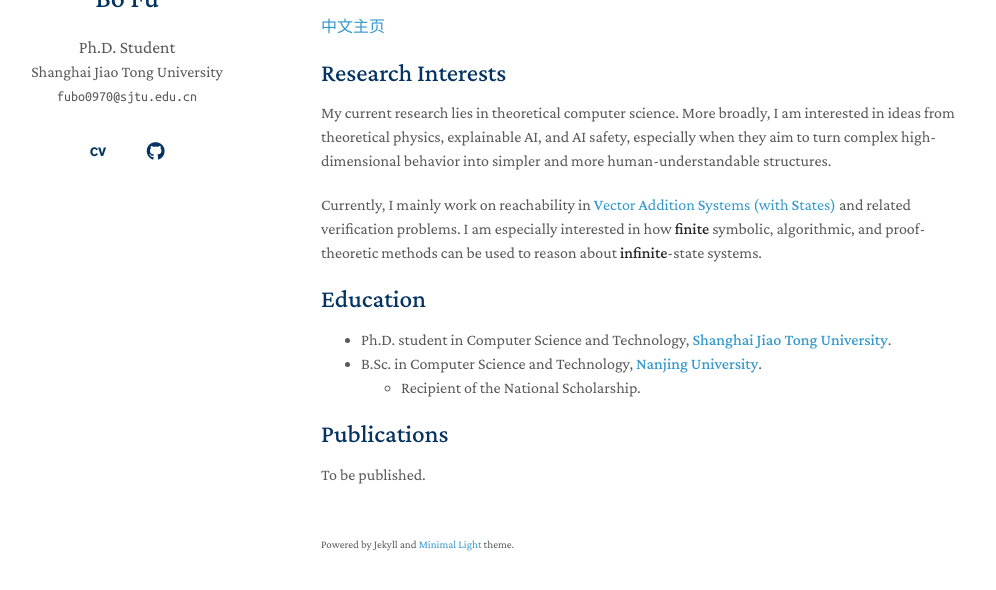
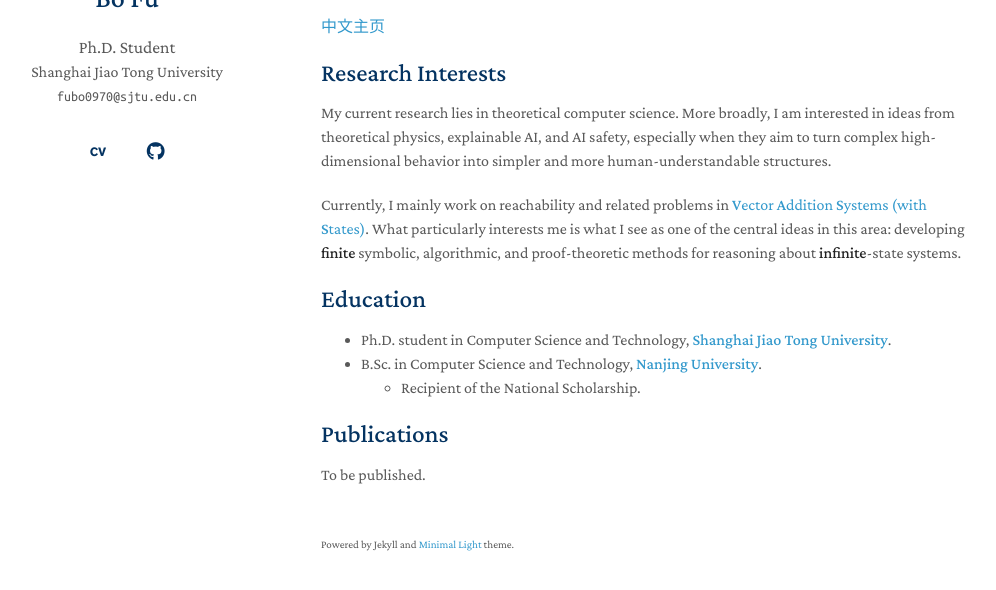
Before and after one commit to Mosms/Mosms.github.io, a Jekyll site: the page built from index.md, in a window 1280 px wide, cut to the strip 206-796 px from the top of the page. Shown: the whole strip, without its empty margins (149-1145 px from the left). Built offline with Jekyll 4.4.1, drawn with Linux system fonts in a browser that asks for light colours; our own code applies the rules of GitHub Pages for plain Markdown files.

Commit message:
Change info.

```diff
--- a/index.md
+++ b/index.md
@@ -17,7 +17,7 @@ More broadly, I am interested in ideas from [theoretical physics](https://en.wik
 My current research lies in theoretical computer science.
 More broadly, I am interested in ideas from theoretical physics, explainable AI, and AI safety, especially when they aim to turn complex high-dimensional behavior into simpler and more human-understandable structures.
 
-Currently, I mainly work on reachability in [**V**ector **A**ddition **S**ystems (with **S**tates)](https://en.wikipedia.org/wiki/Vector_addition_system) and related verification problems. I am especially interested in how **finite** symbolic, algorithmic, and proof-theoretic methods can be used to reason about **infinite**-state systems.
+Currently, I mainly work on reachability and related problems in [**V**ector **A**ddition **S**ystems (with **S**tates)](https://en.wikipedia.org/wiki/Vector_addition_system). What particularly interests me is what I see as one of the central ideas in this area: developing **finite** symbolic, algorithmic, and proof-theoretic methods for reasoning about **infinite**-state systems.
 
 
 ## Education
```
